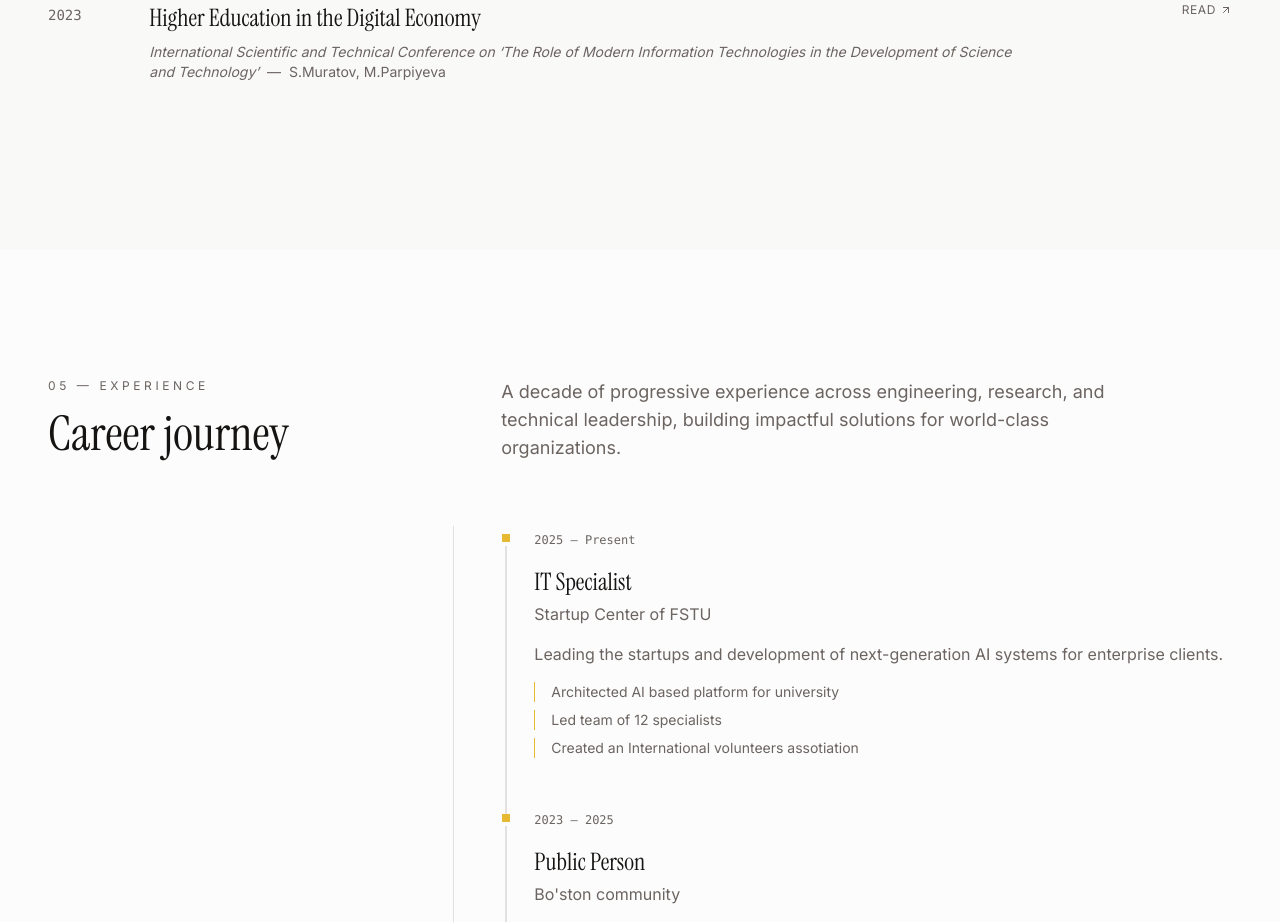
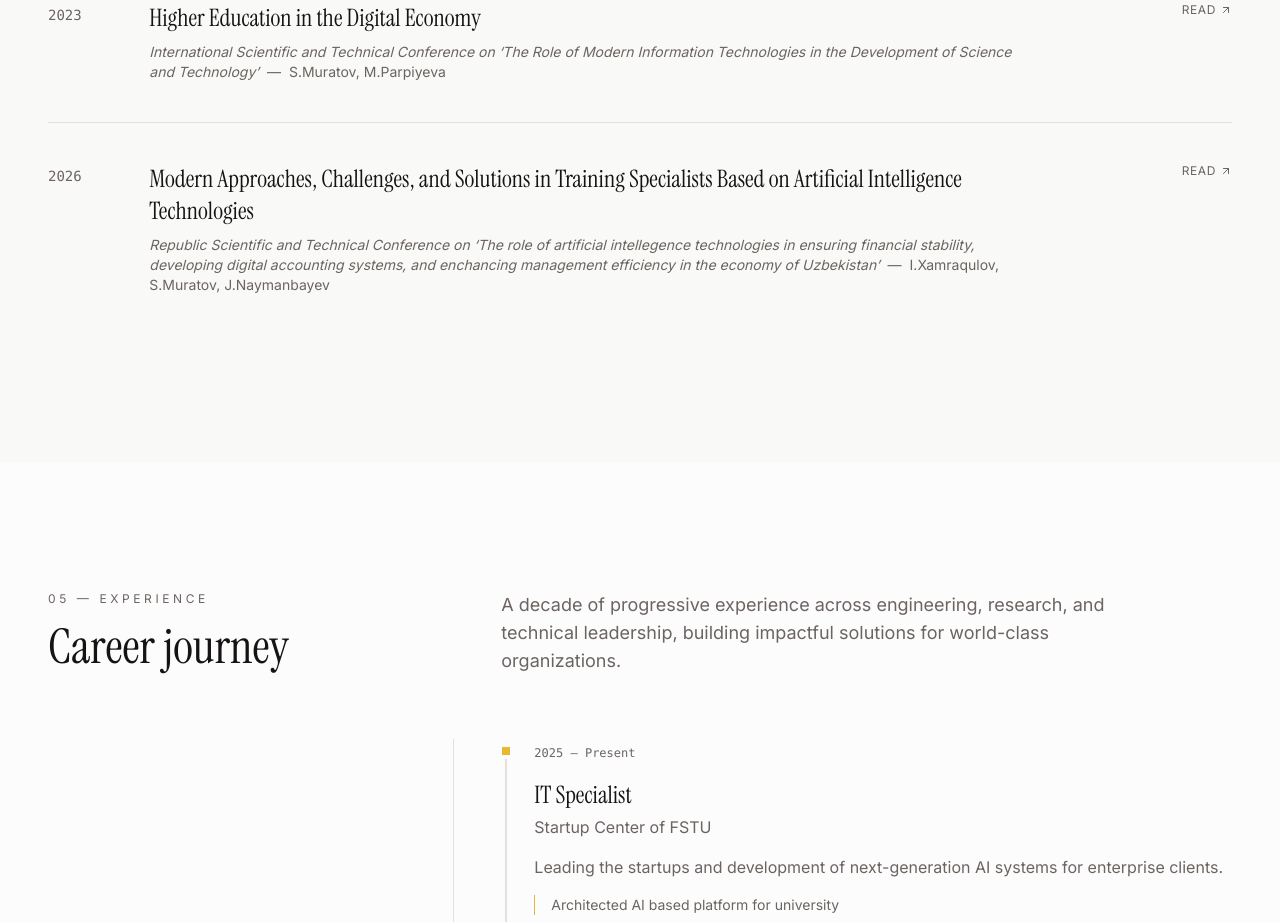
Before and after one commit to S-T-Y-T/portfolio, a Next.js app: page /portfolio in a window 1280 px wide. Shown: the part 6900-7822 px from the top of the page. Built offline with nearby package versions, Linux system fonts and the light colour scheme.

Commit message:
Add new publication entry for 2026 conference

```diff
--- a/src/components/PublicationsSection.tsx
+++ b/src/components/PublicationsSection.tsx
@@ -93,6 +93,15 @@ const publications: Publication[] = [
     authors: "S.Muratov, M.Parpiyeva",
     doi: "https://drive.google.com/file/d/1f95X45hwsWJce-VmthVoLsT_6pUX8dKO/view?usp=sharing",
   },
+  {
+    id: "10",
+    title:
+      "Modern Approaches, Challenges, and Solutions in Training Specialists Based on Artificial Intelligence Technologies",
+    journal: "Republic Scientific and Technical Conference on ‘The role of artificial intellegence technologies in ensuring financial stability, developing digital accounting systems, and enchancing management efficiency in the economy of Uzbekistan’",
+    year: 2026,
+    authors: "I.Xamraqulov, S.Muratov, J.Naymanbayev",
+    doi: "https://drive.google.com/file/d/1Zhib766sQ31Za_5L4VCA8gfecQH5u62H/view?usp=sharing",
+  },
 ];
 
 export function PublicationsSection() {
```
